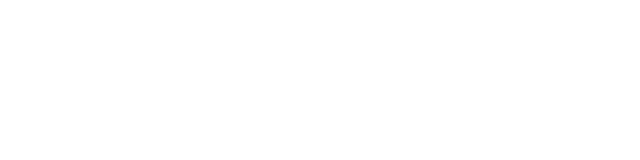
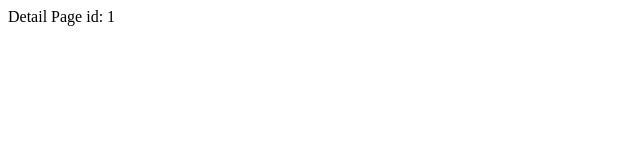
Before and after one commit to vi2920va/react-query-pokedex, a React (Create React App) app: page /1 in a window 1280 px wide. Shown: the top 160 px of the page, without its empty margins (0-640 px from the left). Built offline with nearby package versions, Linux system fonts and the light colour scheme.

Commit message:
Add - pages 연겨

```diff
--- a/src/App.tsx
+++ b/src/App.tsx
@@ -1,7 +1,16 @@
-import React from "react";
+import { BrowserRouter, Route, Routes } from "react-router-dom";
+import IndexPage from "./pages/IndexPage";
+import DetailPage from "./pages/DetailPage";
 
-function App() {
-  return <div className="App"></div>;
-}
+const App = () => {
+  return (
+    <BrowserRouter>
+      <Routes>
+        <Route path="/" element={<IndexPage />} />
+        <Route path="/:id" element={<DetailPage />} />
+      </Routes>
+    </BrowserRouter>
+  );
+};
 
 export default App;
--- a/src/index.tsx
+++ b/src/index.tsx
@@ -5,6 +5,7 @@
 const root = ReactDOM.createRoot(
   document.getElementById("root") as HTMLElement
 );
+
 root.render(
   <React.StrictMode>
     <App />
--- /dev/null
+++ b/src/pages/DetailPage/index.tsx
@@ -0,0 +1,16 @@
+import React from 'react';
+import { useParams } from 'react-router-dom';
+
+type Params = {
+  id: string;
+}
+
+const DetailPage: React.FC = () => {
+  const {id} = useParams<Params>();
+
+  return (
+    <div>Detail Page id: {id}</div>
+  )
+}
+
+export default DetailPage;
--- /dev/null
+++ b/src/pages/IndexPage/index.tsx
@@ -0,0 +1,5 @@
+import React from "react";
+
+const IndexPage: React.FC = () => <div>Index Page</div>;
+
+export default IndexPage;
```
